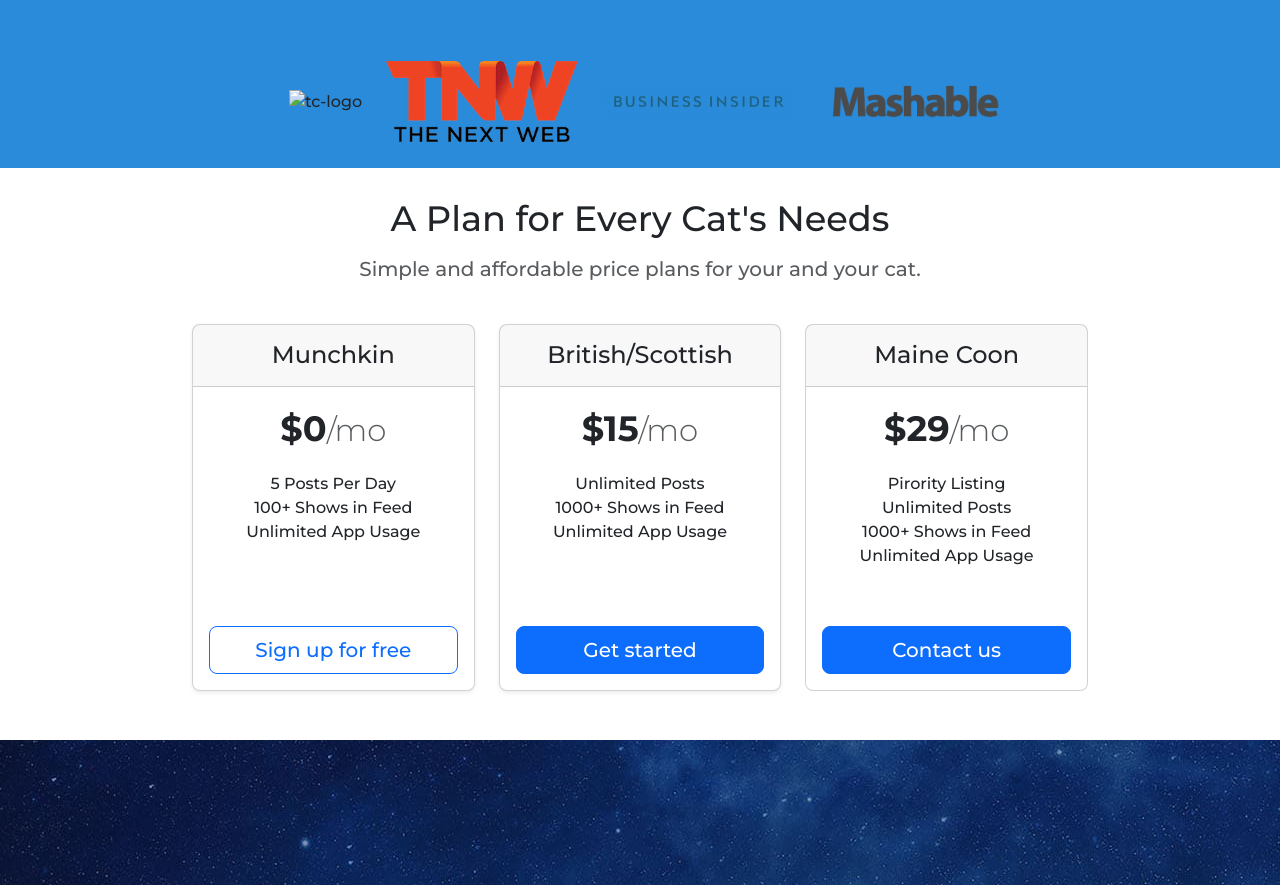
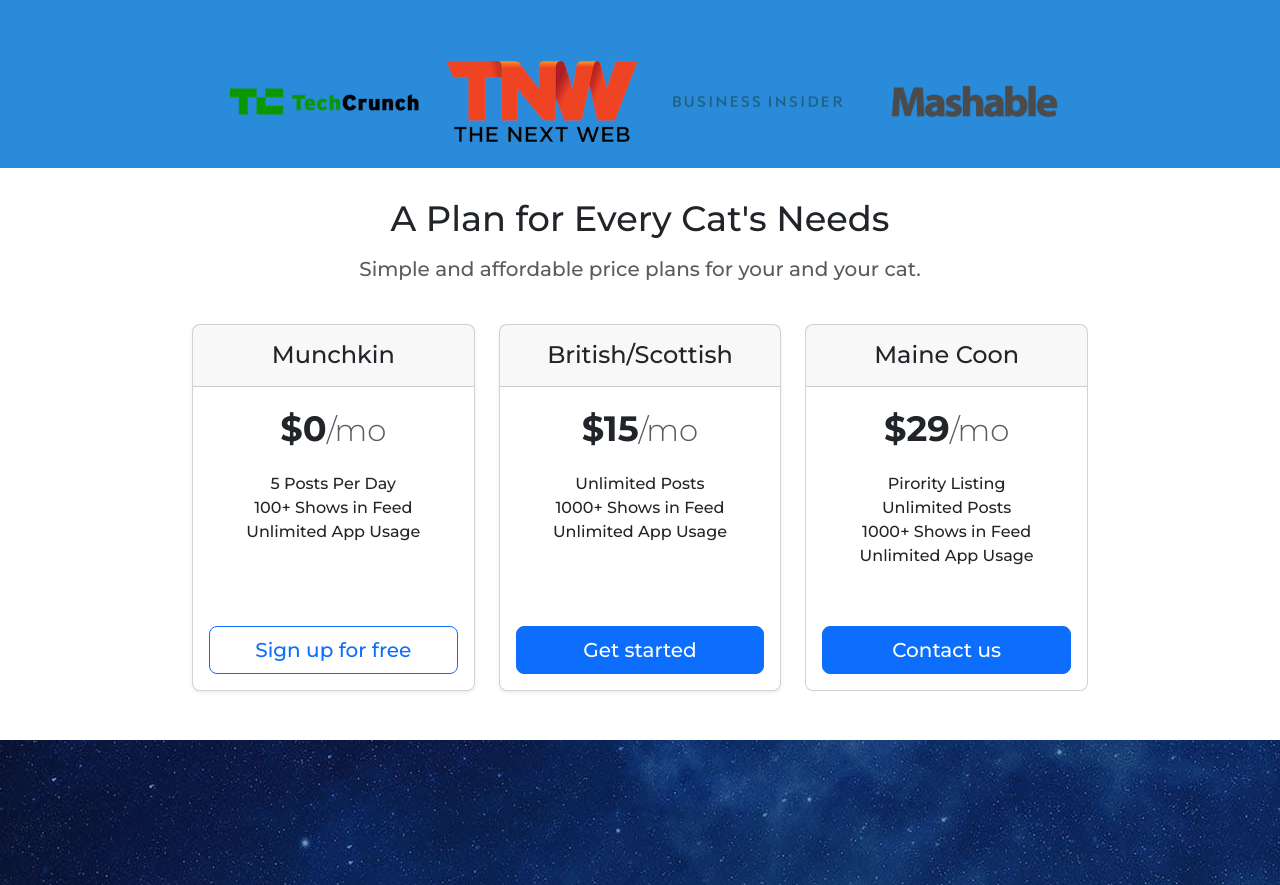
Before and after one commit to JasonDealer/Catter-Page, a plain HTML site: page index.html in a window 1280 px wide. Shown: the part 1472-2357 px from the top of the page. Drawn offline with nearby package versions, Linux system fonts and the light colour scheme; the site is published under a folder, as on GitHub Pages, so addresses that start at the root find nothing.

Commit message:
Update index.html

```diff
--- a/index.html
+++ b/index.html
@@ -131,7 +131,7 @@
   <!-- Press -->
   <section id="press">
     <div class="text-center">
-      <img class="col-md-3 col-sm-6" src="/images/techcrunch.png" alt="tc-logo">
+      <img class="col-md-3 col-sm-6" src="images/techcrunch.png" alt="tc-logo">
       <img class="col-lg-3 col-sm-6" src="images/tnw.png" alt="tnw-logo">
       <img class="col-lg-3 col-sm-6" src="images/bizinsider.png" alt="biz-insider-logo">
       <img class="col-lg-3 col-sm-6" src="images/pngegg (1).png" alt="mashable-logo">
```
